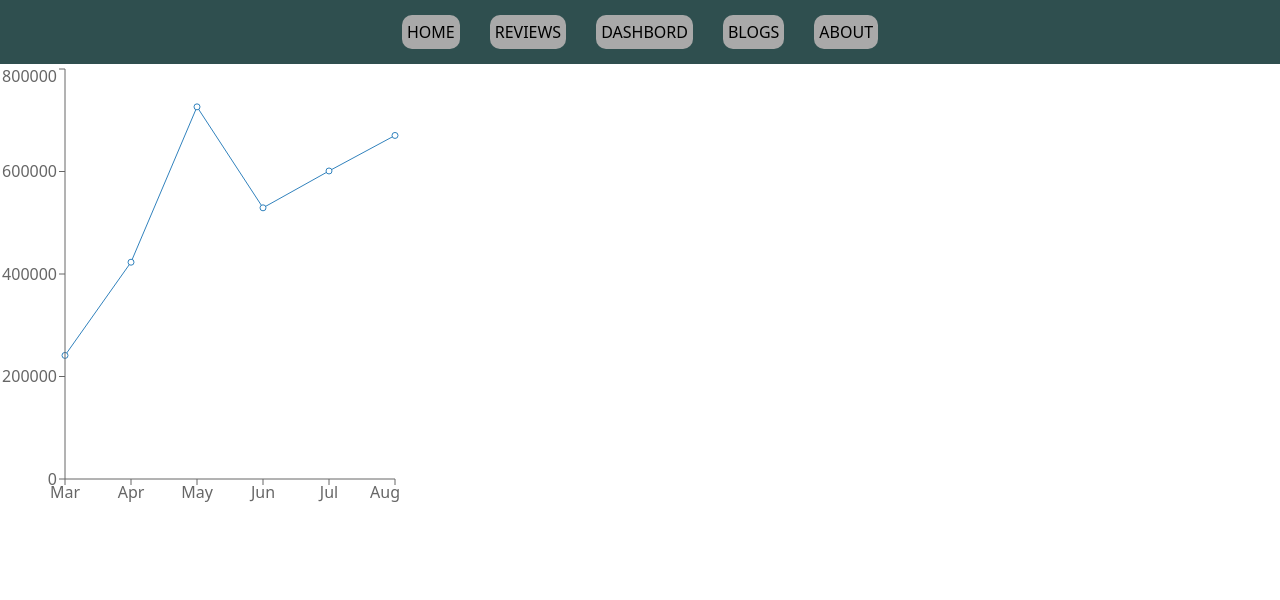
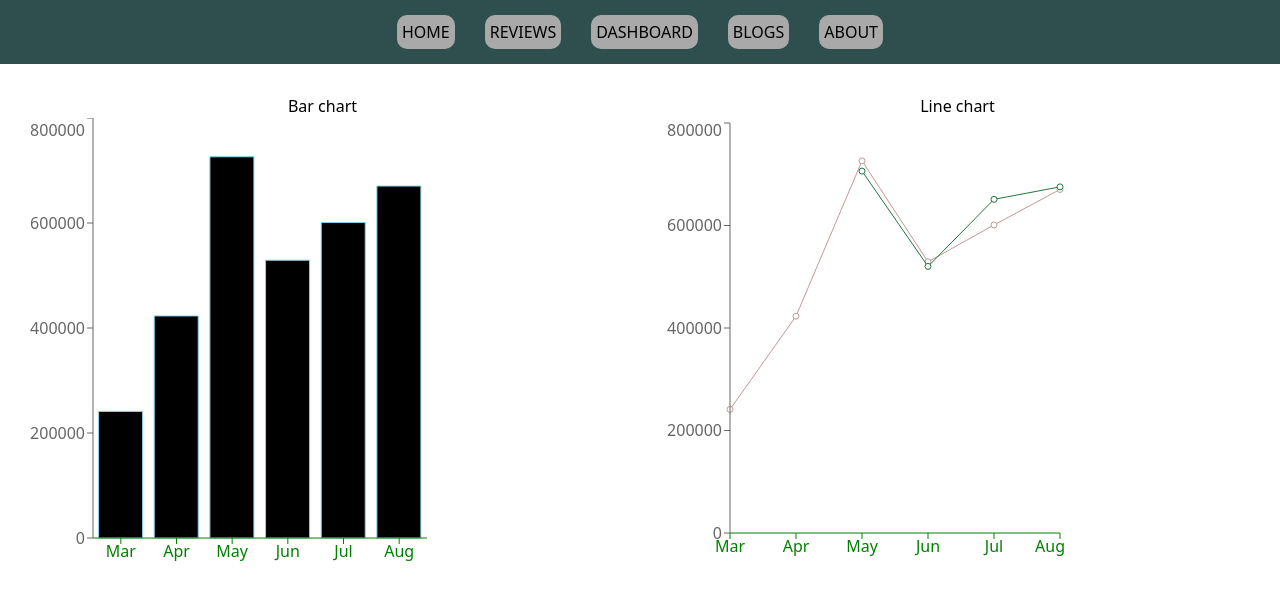
Before and after one commit to AdanAnnaba/assignment8, a React (Create React App) app: page /dashboard in a window 1280 px wide. Shown: the top 600 px of the page. Built offline with nearby package versions, Linux system fonts and the light colour scheme.

Commit message:
Two chart Create

```diff
--- a/public/data.json
+++ b/public/data.json
@@ -1,38 +1,48 @@
 [
     {
+        "id": "1",
         "month": "Mar",
         "investment": 100000,
         "sell": 241154,
         "revenue": 10401
     },
     {
+        "id": "2",
         "month": "Apr",
         "investment": 200000,
         "sell": 423000,
         "revenue": 24500
     },
     {
+        "id": "3",
         "month": "May",
         "investment": 500000,
         "sell": 726145,
+        "sell1": 706145,
         "revenue": 67010
     },
     {
+        "id": "4",
         "month": "Jun",
         "investment": 500000,
         "sell": 529143,
+        "sell1": 520143,
         "revenue": 40405
     },
     {
+        "id": "5",
         "month": "Jul",
         "investment": 600000,
         "sell": 601035,
+        "sell1": 651035,
         "revenue": 50900
     },
     {
+        "id": "6",
         "month": "Aug",
         "investment": 700000,
         "sell": 670365,
+        "sell1": 675365,
         "revenue": 61000
     }
 ]
--- a/src/App.js
+++ b/src/App.js
@@ -1,4 +1,3 @@
-import React, { useEffect, useState } from 'react';
 import { Route, Routes } from 'react-router-dom';
 import './App.css';
 import About from './Components/About/About';
--- a/src/Components/Dashboard/Dashboard.css
+++ b/src/Components/Dashboard/Dashboard.css
@@ -0,0 +1,8 @@
+.chart-style{
+    display: grid;
+    grid-template-columns: 1fr 1fr;
+    height: 400px;
+    width: auto;
+    gap: 50px;
+    margin: 30px;
+}
--- a/src/Components/Dashboard/Dashboard.js
+++ b/src/Components/Dashboard/Dashboard.js
@@ -1,5 +1,6 @@
 import React, { useEffect, useState } from 'react';
-import { LineChart, Line,XAxis,YAxis, Tooltip } from 'recharts';
+import { LineChart,BarChart, Line,XAxis,YAxis, Tooltip,Bar } from 'recharts';
+import './Dashboard.css';
 
 const Dashboard = () => {
     const [data, setData] = useState([])
@@ -8,14 +9,29 @@ const Dashboard = () => {
         .then(res=>res.json())
         .then(data=>setData(data))
     },[])
+
     return (
-        <div>
-            <LineChart width={400} height={450}data={data}>
-                <Line dataKey={'sell'}></Line>
-                <XAxis dataKey={'month'}></XAxis>
+        <div className='chart-style'>
+
+           <div>
+           <h3>Bar chart</h3>
+               <BarChart width={400} height={450}data={data}key={data.id}margin={{right:3,left:3}}>
+                <Bar stroke='#88d2ec' dataKey={'sell'}></Bar>
+                <XAxis stroke={'green'} dataKey={'month'}></XAxis>
                 <YAxis dataKey={'investment'}></YAxis>
                 <Tooltip></Tooltip>
-            </LineChart>
+
+            </BarChart></div>
+           <div>
+               <h3>Line chart</h3>
+                <LineChart width={400} height={450}data={data} key={data.id}>
+                <Line stroke='#c39797' dataKey={'sell'}></Line>
+                <Line stroke='#22773f' dataKey={'sell1'}></Line>
+                <XAxis stroke={'green'} dataKey={'month'}></XAxis>
+                <YAxis dataKey={'investment'}></YAxis>
+                <Tooltip></Tooltip>
+
+            </LineChart></div>
         </div>
     );
 };
--- a/src/Components/Home/Home.js
+++ b/src/Components/Home/Home.js
@@ -1,3 +1,4 @@
+import { Link } from 'react-router-dom';
 import Watch from '../../Image/watch.jpg'
 import ReviewData from '../Hook/Hook';
 import './Home.css';
@@ -31,6 +32,9 @@ const Home = () => {
                     </div>)
                 }
             </div>
+            <div>
+            <p><Link to={'Reviews'}>HOME</Link></p>
+            </div>
 
         </div>
     );
--- a/src/Components/Navbar/Navbar.js
+++ b/src/Components/Navbar/Navbar.js
@@ -8,7 +8,7 @@ const Navbar = () => {
 
            <p><Link to={'Home'}>HOME</Link></p>
            <p><Link to={'Reviews'}>REVIEWS</Link></p>
-           <p><Link to={'Dashboard'}>DASHBORD</Link></p>
+           <p><Link to={'Dashboard'}>DASHBOARD</Link></p>
            <p><Link to={'Blogs'}>BLOGS</Link></p>
            <p><Link to={'About'}>ABOUT</Link></p>
 
```
